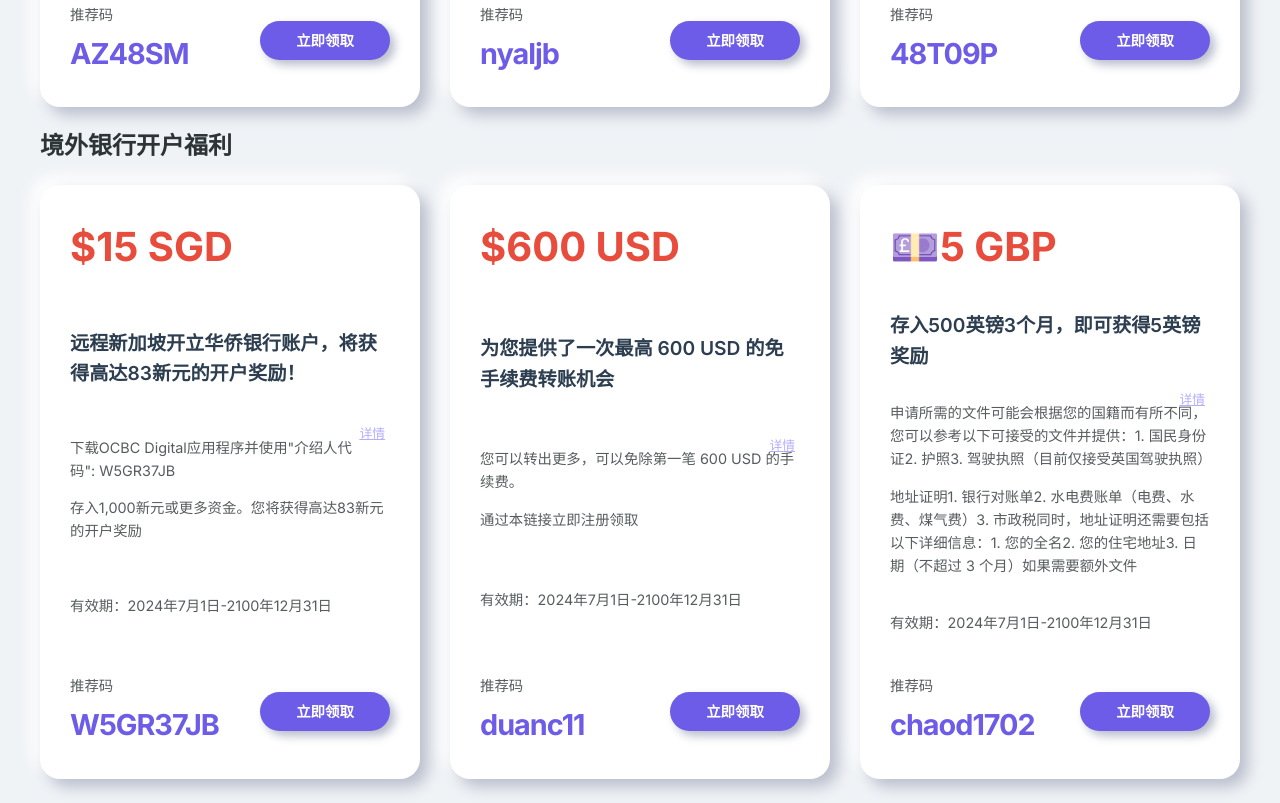
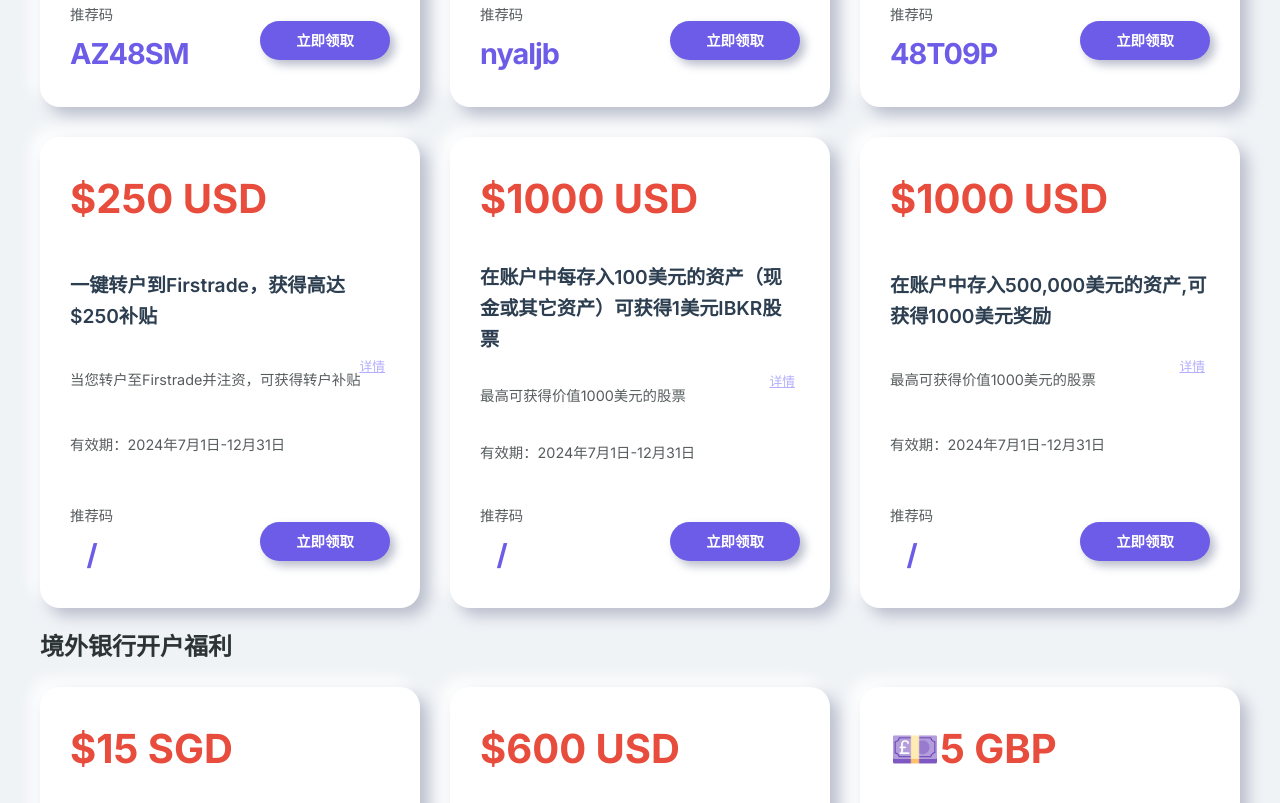
Before and after one commit to ailaosji/fuli, a plain HTML site: page index.html in a window 1280 px wide. Shown: the part 1257-2060 px from the top of the page. Drawn offline with Linux system fonts and the light colour scheme.

Commit message:
Update index.html

```diff
--- a/index.html
+++ b/index.html
@@ -187,6 +187,69 @@
                 <a href="https://tinyurl.com/2tc6y9jr?channel=HB100034&invite-code=48T09P" class="btn-claim" target="_blank" rel="noopener noreferrer">立即领取</a>
                 </div>
             </article>
+             <article class="coupon-item">
+                <div class="coupon-amount">$250 USD</div>
+                <h2 class="coupon-title">一键转户到Firstrade，获得高达$250补贴</h2>
+                <div class="coupon-rules">
+                    <button class="btn-details">详情</button>
+                    <p>当您转户至Firstrade并注资，可获得转户补贴</p>
+                    <div class="coupon-rules-details">
+                        <p>1. 当您转户至Firstrade并注资，可获得转户补贴</p>
+                    </div>
+                </div>
+                <div class="coupon-validity">
+                    有效期：2024年7月1日-12月31日
+                </div>
+                <div class="coupon-footer">
+                <div class="referral-code"> <span class="referral-label">推荐码</span>
+                    <h1 class="code"> / </h1>
+                </div>
+                <a href="https://affiliate.firstrade.com/affiliate/idevaffiliate.php?id=1679" class="btn-claim" target="_blank" rel="noopener noreferrer">立即领取</a>
+                </div>
+            </article>
+            <article class="coupon-item">
+                <div class="coupon-amount">$1000 USD</div>
+                <h2 class="coupon-title">在账户中每存入100美元的资产（现金或其它资产）可获得1美元IBKR股票</h2>
+                <div class="coupon-rules">
+                    <button class="btn-details">详情</button>
+                    <p>最高可获得价值1000美元的股票</p>
+                    <div class="coupon-rules-details">
+                        <p>1. 在账户中每存入100美元的资产（现金或其它资产）可获得1美元IBKR股票，最高可获得价值1000美元的股票。平均余额必须至少保有一年方可使股票解禁。</p>
+                    </div>
+                </div>
+                <div class="coupon-validity">
+                    有效期：2024年7月1日-12月31日
+                </div>
+                <div class="coupon-footer">
+                <div class="referral-code"> <span class="referral-label">推荐码</span>
+                    <h1 class="code"> / </h1>
+                </div>
+                <a href="https://www.interactivebrokers.com/referral/chao135" class="btn-claim" target="_blank" rel="noopener noreferrer">立即领取</a>
+                </div>
+            </article>
+            <article class="coupon-item">
+                <div class="coupon-amount">$1000 USD</div>
+                <h2 class="coupon-title">在账户中存入500,000美元的资产,可获得1000美元奖励</h2>
+                <div class="coupon-rules">
+                    <button class="btn-details">详情</button>
+                    <p>最高可获得价值1000美元的股票</p>
+                    <div class="coupon-rules-details">
+                        <p>1. 在账户中存入25,000美元的资产，可获得100美元奖励</p>
+                        <p>2. 在账户中存入50,000美元的资产，可获得300美元奖励</p>
+                        <p>3. 在账户中存入100,000美元的资产，可获得500美元奖励</p>
+                        <p>4. 在账户中存入500,000美元的资产，可获得1,000美元奖励</p>
+                    </div>
+                </div>
+                <div class="coupon-validity">
+                    有效期：2024年7月1日-12月31日
+                </div>
+                <div class="coupon-footer">
+                <div class="referral-code"> <span class="referral-label">推荐码</span>
+                    <h1 class="code"> / </h1>
+                </div>
+                <a href="https://www.schwab.com/client-referral?refrid=REFERCHPQ83NZ" class="btn-claim" target="_blank" rel="noopener noreferrer">立即领取</a>
+                </div>
+            </article>
         </section>
 
         <h2>境外银行开户福利</h2>
@@ -230,7 +293,7 @@
                 </div>
                 <div class="coupon-footer">
                 <div class="referral-code"> <span class="referral-label">推荐码</span>
-                    <h1 class="code">duanc11</h1>
+                    <h1 class="code"> / </h1>
                 </div>
                 <a href="https://wise.com/invite/dic/duanc11" class="btn-claim" target="_blank" rel="noopener noreferrer">立即领取</a>
                 </div>
@@ -251,7 +314,7 @@
                 </div>
                 <div class="coupon-footer">
                 <div class="referral-code"> <span class="referral-label">推荐码</span>
-                    <h1 class="code">chaod1702</h1>
+                    <h1 class="code"> / </h1>
                 </div>
                 <a href="https://www.ifastgb.com/tellafriend/chaod1702" class="btn-claim" target="_blank" rel="noopener noreferrer">立即领取</a>
                 </div>
```
